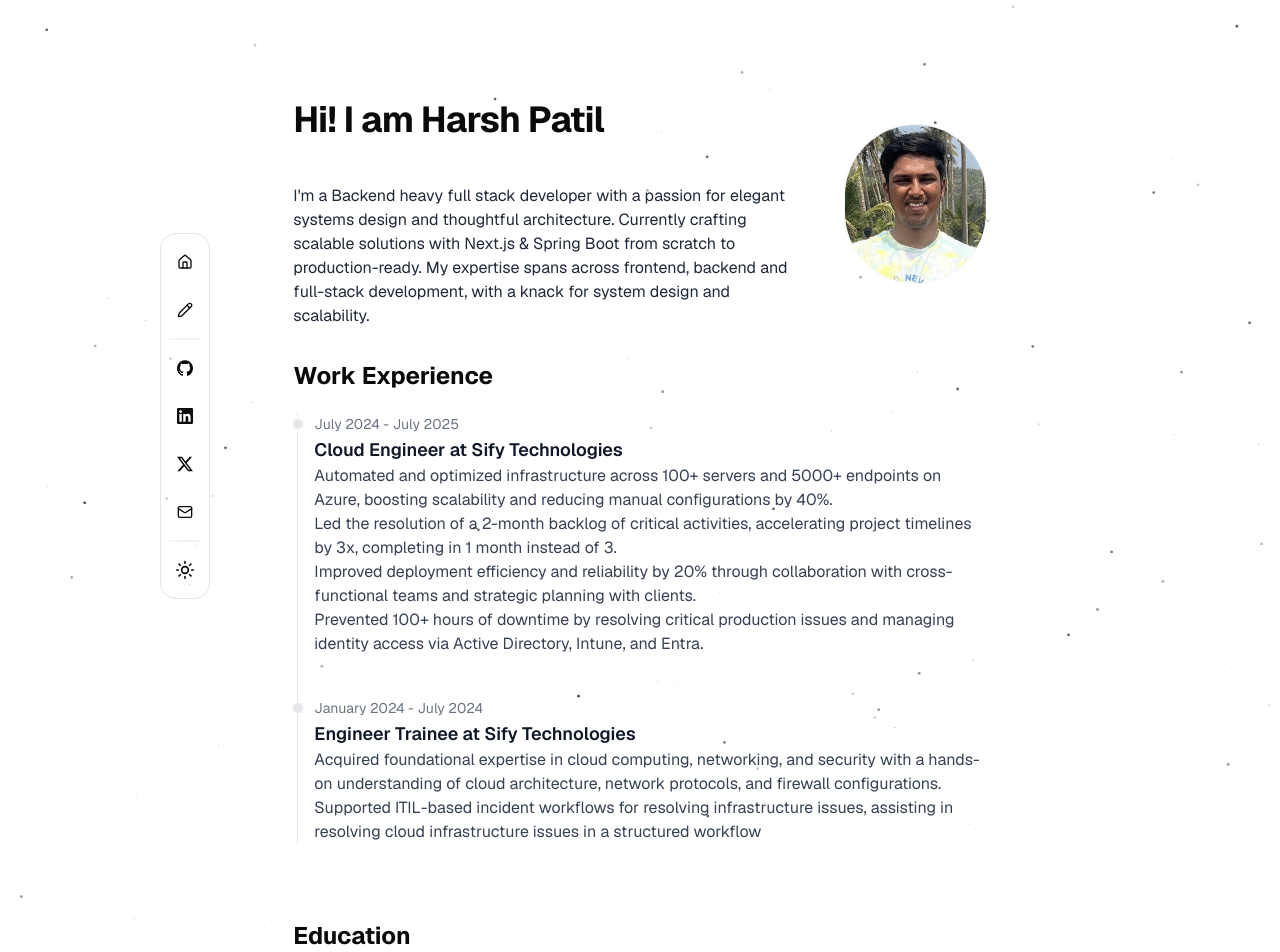
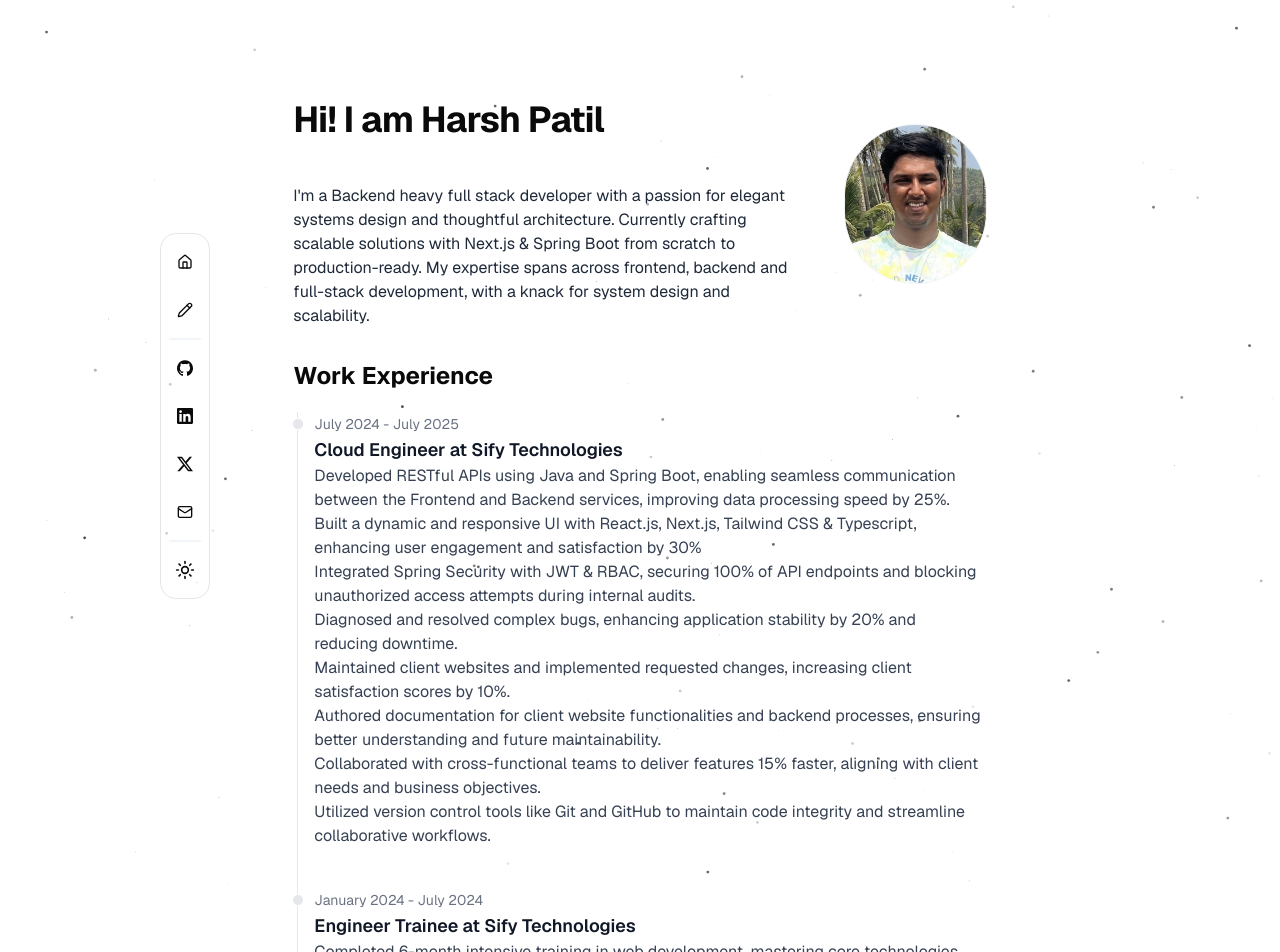
Before and after one commit to HarsaWarrior/Portfolio, a Next.js app: page / in a window 1280 px wide. Shown: the top 952 px of the page. Built offline with nearby package versions, Linux system fonts and the light colour scheme.

Commit message:
Made some changes in resume and experience section

```diff
--- a/components/WorkExperience.tsx
+++ b/components/WorkExperience.tsx
@@ -16,14 +16,14 @@ const workExperience: WorkExperienceItem[] = [
     companyName: "Sify Technologies",
     jobTitle: "Cloud Engineer",
     description: [
-      "Automated and optimized infrastructure across 100+ servers and 5000+ endpoints on Azure, boosting scalability and reducing manual configurations by 40%.",
-      "Led the resolution of a 2-month backlog of critical activities, accelerating project timelines by 3x, completing in 1 month instead of 3.",
-      "Improved deployment efficiency and reliability by 20% through collaboration with cross-functional teams and strategic planning with clients.",
-      "Prevented 100+ hours of downtime by resolving critical production issues and managing identity access via Active Directory, Intune, and Entra.",
-      //"Maintained client websites and implemented requested changes, increasing client satisfaction scores by 10%.",
-      //"Authored documentation for client website functionalities and backend processes, ensuring better understanding and future maintainability.",
-      //"Collaborated with cross-functional teams to deliver features 15% faster, aligning with client needs and business objectives.",
-      //"Utilized version control tools like Git and GitHub to maintain code integrity and streamline collaborative workflows."
+      "Developed RESTful APIs using Java and Spring Boot, enabling seamless communication between the Frontend and Backend services, improving data processing speed by 25%.",
+      "Built a dynamic and responsive UI with React.js, Next.js, Tailwind CSS & Typescript, enhancing user engagement and satisfaction by 30%",
+      "Integrated Spring Security with JWT & RBAC, securing 100% of API endpoints and blocking unauthorized access attempts during internal audits.",
+      "Diagnosed and resolved complex bugs, enhancing application stability by 20% and reducing downtime.",
+      "Maintained client websites and implemented requested changes, increasing client satisfaction scores by 10%.",
+      "Authored documentation for client website functionalities and backend processes, ensuring better understanding and future maintainability.",
+      "Collaborated with cross-functional teams to deliver features 15% faster, aligning with client needs and business objectives.",
+      "Utilized version control tools like Git and GitHub to maintain code integrity and streamline collaborative workflows."
     ]
   },
   {
@@ -32,8 +32,8 @@ const workExperience: WorkExperienceItem[] = [
     companyName: "Sify Technologies",
     jobTitle: "Engineer Trainee",
     description: [
-      "Acquired foundational expertise in cloud computing, networking, and security with a hands-on understanding of cloud architecture, network protocols, and firewall configurations.",
-      "Supported ITIL-based incident workflows for resolving infrastructure issues, assisting in resolving cloud infrastructure issues in a structured workflow"
+      "Completed 6-month intensive training in web development, mastering core technologies including JavaScript, Java, React.js, Spring, Spring Boot and version control with Git.",
+      "Designed 3+ internal mini-projects using Spring Boot and React.js, simulating real-world user flows like authentication, CRUD operations"
     ]
   }
 ];
```
Also changed, not shown: 1 other file (tests, documents, lock files or other folders).
